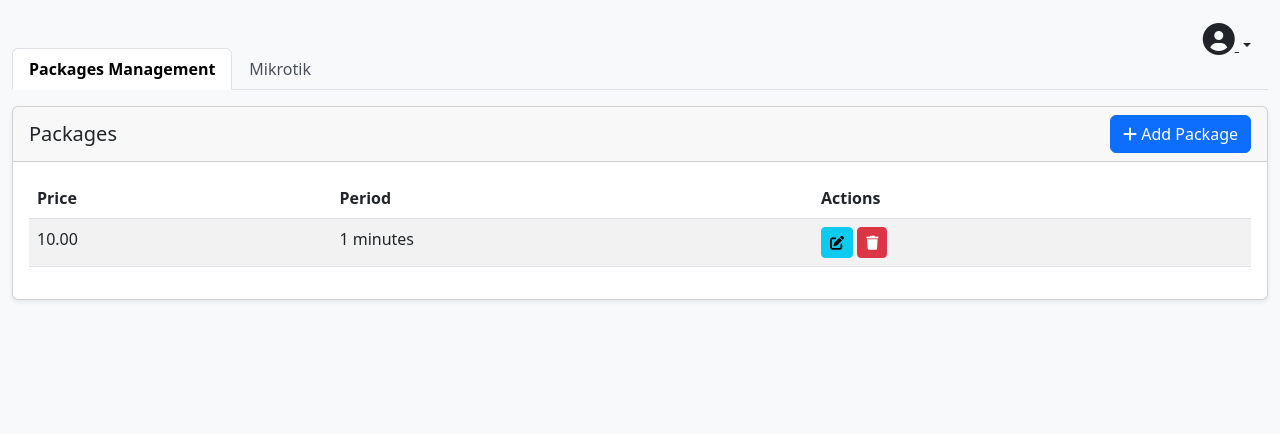
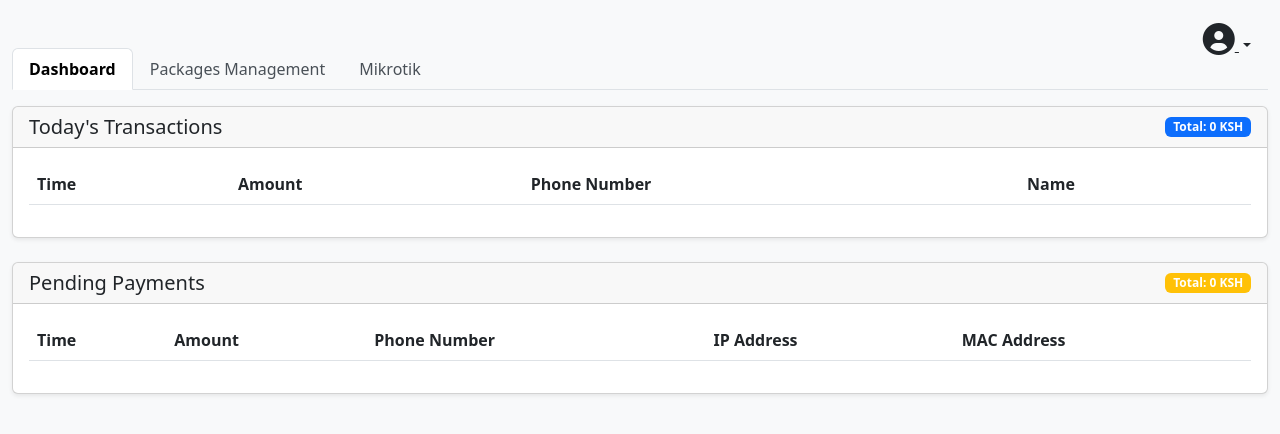
Before and after one commit to jose-oyuko/mikrotik, a Django app: page /admin/ in a window 1280 px wide. Shown: the top 434 px of the page. Run offline with Django 5.2, Linux system fonts and the light colour scheme; a user stored in the database is signed in; tables that the repository leaves empty hold one stand-in row (values such as "Sample post"); lists and menus that the app fills with data are empty.

Commit message:
added dashaboard

```diff
--- /dev/null
+++ b/mikrotikapp/services/dashboard.py
@@ -0,0 +1,72 @@
+from django.utils import timezone
+from django.db.models import Sum
+from mikrotikapp.models import PayedTransaction, PendingPayment
+from loguru import logger
+
+class Dashboard():
+    def payed_today(self):
+        try:
+            # Get today's date
+            today = timezone.now().date()
+
+            # Get all transactions for today
+            transactions = PayedTransaction.objects.filter(
+                origination_time__date=today
+            ).values(
+                'origination_time',
+                'amount',
+                'sender_phone_number',
+                'sender_first_name'
+            ).order_by('-origination_time')
+
+            # Calculate total amount for today
+            total_amount = PayedTransaction.objects.filter(
+                origination_time__date=today
+            ).aggregate(total=Sum('amount'))['total'] or 0
+
+            logger.info(f"Retrieved {len(transactions)} transactions for today with total amount: {total_amount}")
+
+            return {
+                'transactions': list(transactions),
+                'total_amount': total_amount
+            }
+        except Exception as e:
+            logger.error(f"Error in payed_today: {str(e)}")
+            return {
+                'transactions': [],
+                'total_amount': 0
+            }
+
+    def pending_payment(self):
+        try:
+            # Get all pending payments
+            pending_payments = PendingPayment.objects.filter(
+                payed=False
+            ).values(
+                'phoneNumber',
+                'ipAddress',
+                'macAddress',
+                'time',
+                'amount'
+            ).order_by('-time')
+
+            # Calculate total amount of pending payments
+            total_amount = PendingPayment.objects.filter(
+                payed=False
+            ).aggregate(total=Sum('amount'))['total'] or 0
+
+            logger.info(f"Retrieved {len(pending_payments)} pending payments with total amount: {total_amount}")
+
+            return {
+                'pending_payments': list(pending_payments),
+                'total_amount': total_amount
+            }
+        except Exception as e:
+            logger.error(f"Error in pending_payment: {str(e)}")
+            return {
+                'pending_payments': [],
+                'total_amount': 0
+            }
+
+    def active_users(self):
+        pass
--- a/mikrotikapp/templates/admin.html
+++ b/mikrotikapp/templates/admin.html
@@ -82,7 +82,19 @@
       <ul class="nav nav-tabs" id="adminTabs" role="tablist">
         <li class="nav-item" role="presentation">
           <button
-            class="nav-link active"
+            class="nav-link {% if active_tab == 'dashboard' %}active{% endif %}"
+            id="dashboard-tab"
+            data-bs-toggle="tab"
+            data-bs-target="#dashboard"
+            type="button"
+            role="tab"
+          >
+            Dashboard
+          </button>
+        </li>
+        <li class="nav-item" role="presentation">
+          <button
+            class="nav-link {% if active_tab == 'packages' %}active{% endif %}"
             id="packages-tab"
             data-bs-toggle="tab"
             data-bs-target="#packages"
@@ -94,7 +106,7 @@
         </li>
         <li class="nav-item" role="presentation">
           <button
-            class="nav-link"
+            class="nav-link {% if active_tab == 'mikrotik' %}active{% endif %}"
             id="mikrotik-tab"
             data-bs-toggle="tab"
             data-bs-target="#mikrotik"
@@ -108,13 +120,102 @@
 
       <!-- Tab Content -->
       <div class="tab-content mt-3" id="adminTabsContent">
+        <!-- Dashboard Tab -->
+        <div
+          class="tab-pane fade {% if active_tab == 'dashboard' %}show active{% endif %}"
+          id="dashboard"
+          role="tabpanel"
+        >
+          <!-- Today's Transactions -->
+          <div class="card mb-4">
+            <div
+              class="card-header d-flex justify-content-between align-items-center"
+            >
+              <h5 class="mb-0">Today's Transactions</h5>
+              <span class="badge bg-primary"
+                >Total: {{ total_paid|default:"0" }} KSH</span
+              >
+            </div>
+            <div class="card-body">
+              <div class="table-responsive">
+                <table class="table table-striped" id="transactions-table">
+                  <thead>
+                    <tr>
+                      <th>Time</th>
+                      <th>Amount</th>
+                      <th>Phone Number</th>
+                      <th>Name</th>
+                    </tr>
+                  </thead>
+                  <tbody>
+                    {% for transaction in transactions %}
+                    <tr>
+                      <td>{{ transaction.origination_time }}</td>
+                      <td>{{ transaction.amount }} KSH</td>
+                      <td>{{ transaction.sender_phone_number }}</td>
+                      <td>{{ transaction.sender_first_name }}</td>
+                    </tr>
+                    {% endfor %}
+                  </tbody>
+                </table>
+              </div>
+            </div>
+          </div>
+
+          <!-- Pending Payments -->
+          <div class="card">
+            <div
+              class="card-header d-flex justify-content-between align-items-center"
+            >
+              <h5 class="mb-0">Pending Payments</h5>
+              <span class="badge bg-warning"
+                >Total: {{ total_pending|default:"0" }} KSH</span
+              >
+            </div>
+            <div class="card-body">
+              <div class="table-responsive">
+                <table class="table table-striped" id="pending-payments-table">
+                  <thead>
+                    <tr>
+                      <th>Time</th>
+                      <th>Amount</th>
+                      <th>Phone Number</th>
+                      <th>IP Address</th>
+                      <th>MAC Address</th>
+                    </tr>
+                  </thead>
+                  <tbody>
+                    {% for payment in pending_payments %}
+                    <tr>
+                      <td>{{ payment.time }}</td>
+                      <td>{{ payment.amount }} KSH</td>
+                      <td>{{ payment.phoneNumber }}</td>
+                      <td>{{ payment.ipAddress }}</td>
+                      <td>{{ payment.macAddress }}</td>
+                    </tr>
+                    {% endfor %}
+                  </tbody>
+                </table>
+              </div>
+            </div>
+          </div>
+        </div>
+
         <!-- Packages Tab -->
-        <div class="tab-pane fade show active" id="packages" role="tabpanel">
+        <div
+          class="tab-pane fade {% if active_tab == 'packages' %}show active{% endif %}"
+          id="packages"
+          role="tabpanel"
+        >
           {% include 'components/packages_crud.html' %}
         </div>
 
         <!-- Mikrotik Tab -->
-        <div class="tab-pane fade" id="mikrotik" role="tabpanel">
+        <div
+          class="tab-pane fade {% if active_tab == 'mikrotik' %}show active{% endif %}"
+          id="mikrotik"
+          role="tabpanel"
+        >
           {% include 'components/mikrotik_config.html' %}
         </div>
       </div>
--- a/mikrotikapp/urls.py
+++ b/mikrotikapp/urls.py
@@ -16,6 +16,7 @@ urlpatterns = [
     path('admin/', views.admin_dashboard, name='admin_dashboard'),
     path('admin/change-password/', views.change_password, name='change_password'),
     path('api/payment-status/<str:mac_address>/', views.payment_status_stream, name='payment-status-stream'),
+    path('api/dashboard/', views.DashboardAPIView.as_view(), name='dashboard-api'),
 ]
 
 urlpatterns = format_suffix_patterns(urlpatterns)
--- a/mikrotikapp/views.py
+++ b/mikrotikapp/views.py
@@ -24,6 +24,8 @@ from django.contrib import messages
 from django.contrib.auth.forms import PasswordChangeForm
 from django.http import StreamingHttpResponse
 import time
+from django.utils import timezone
+from .services.dashboard import Dashboard
 
 class PendingPaymentClass(generics.CreateAPIView):
     queryset = PendingPayment.objects.all()
@@ -307,8 +309,36 @@ def packages(request):
 
 @login_required(login_url='/login/')
 def admin_dashboard(request):
-    packages = Packages.objects.all()
-    return render(request, 'admin.html', {'packages': packages})
+    try:
+        dashboard_service = Dashboard()
+
+        # Get dashboard data
+        transactions_data = dashboard_service.payed_today()
+        pending_payments_data = dashboard_service.pending_payment()
+
+        # Get all packages
+        packages = Packages.objects.all()
+
+        context = {
+            'transactions': transactions_data['transactions'],
+            'pending_payments': pending_payments_data['pending_payments'],
+            'packages': packages,
+            'total_paid': transactions_data['total_amount'],
+            'total_pending': pending_payments_data['total_amount'],
+            'active_tab': 'dashboard'
+        }
+        return render(request, 'admin.html', context)
+    except Exception as e:
+        logger.error(f"Error in admin_dashboard: {str(e)}")
+        messages.error(request, "Failed to load dashboard data")
+        return render(request, 'admin.html', {
+            'transactions': [],
+            'pending_payments': [],
+            'packages': Packages.objects.all(),
+            'total_paid': 0,
+            'total_pending': 0,
+            'active_tab': 'dashboard'
+        })
 
 @login_required(login_url='/login/')
 def change_password(request):
@@ -342,3 +372,27 @@ def payment_status_stream(request, mac_address):
     response['Cache-Control'] = 'no-cache'
     response['X-Accel-Buffering'] = 'no'
     return response
+
+class DashboardAPIView(APIView):
+    authentication_classes = [SessionAuthentication, BasicAuthentication]
+    permission_classes = [IsAuthenticated]
+
+    def get(self, request):
+        try:
+            dashboard_service = Dashboard()
+
+            # Get today's transactions and pending payments
+            transactions_data = dashboard_service.payed_today()
+            pending_payments_data = dashboard_service.pending_payment()
+
+            return Response({
+                'transactions': transactions_data['transactions'],
+                'pending_payments': pending_payments_data['pending_payments']
+            }, status=status.HTTP_200_OK)
+
+        except Exception as e:
+            logger.error(f"Error fetching dashboard data: {str(e)}")
+            return Response(
+                {'error': 'Failed to fetch dashboard data'},
+                status=status.HTTP_500_INTERNAL_SERVER_ERROR
+            )
```
Also changed, not shown: mikrotikapp/static/mikrotikapp/css/dashboard.css (added, +98 -0 lines), mikrotikapp/static/mikrotikapp/js/dashboard.js (added, +80 -0 lines), mikrotikapp/templates/components/dashboard.html (added, +78 -0 lines).
